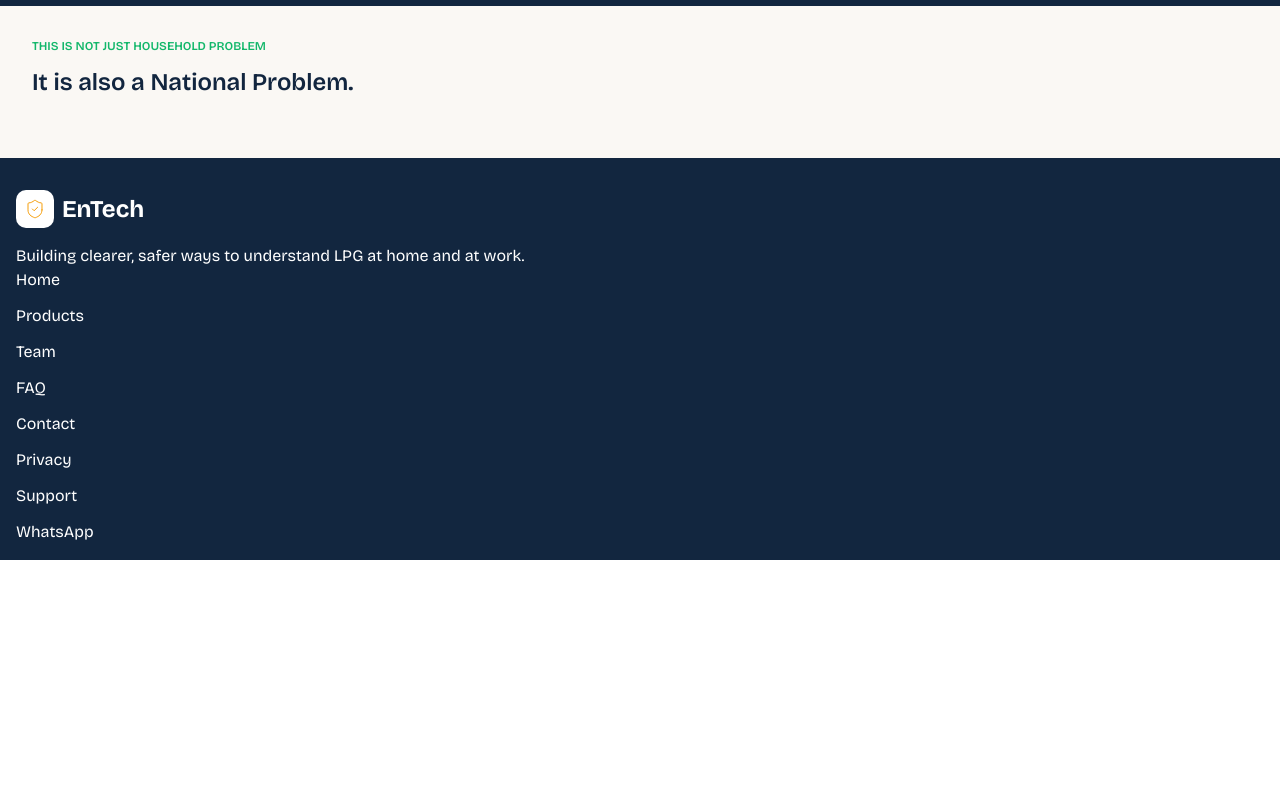
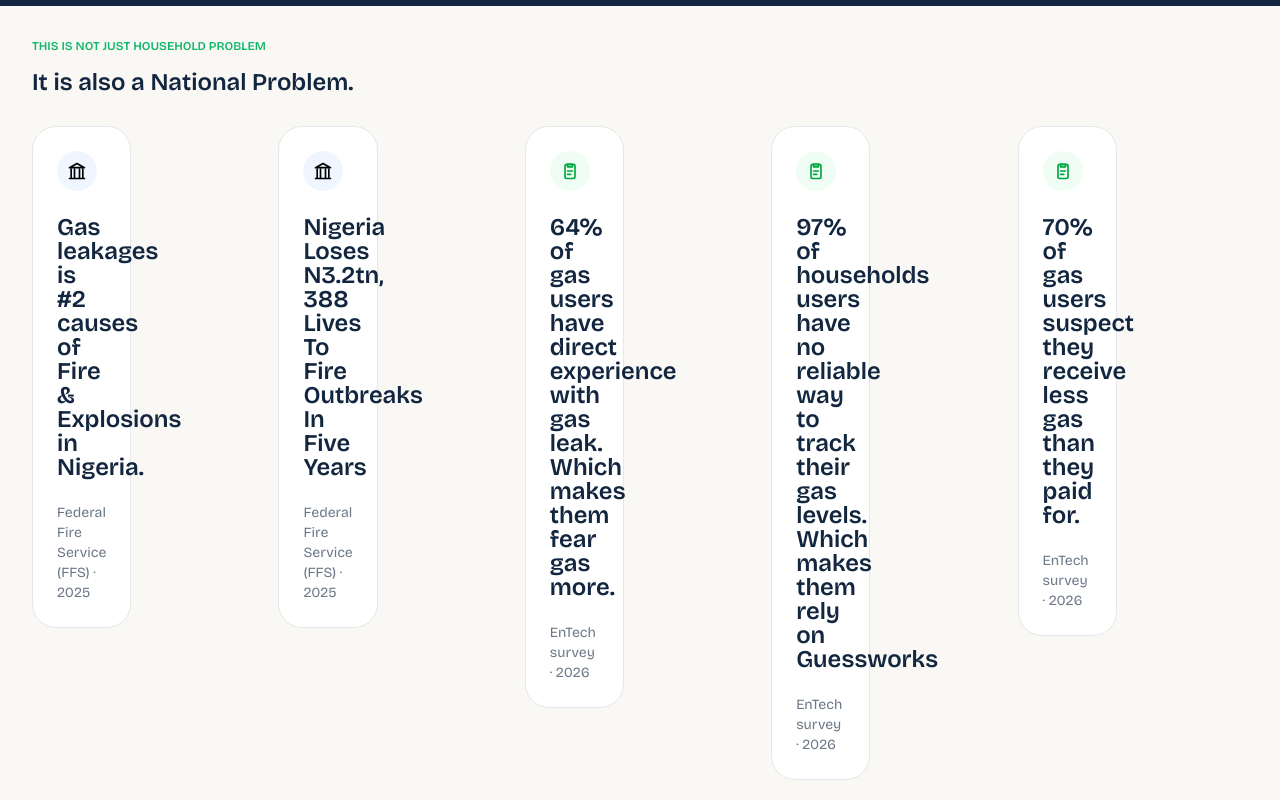
Before and after one commit to Adefenwa/entech, a Next.js app: page / in a window 1280 px wide. Shown: the part 800-1600 px from the top of the page. Before the commit the page ends 1360 px from the top, so only its background shows below. Built offline with nearby package versions, Linux system fonts and the light colour scheme.

Commit message:
feat: implement StatCard component and integrate stats data; update Research section layout

```diff
--- a/src/app/page.tsx
+++ b/src/app/page.tsx
@@ -42,7 +42,7 @@ export default function Home() {
           />
         </div>
       </section>
-      <section id="problem" className="bg-[#12263F] mx-auto py-4 md:py-8 ">
+      <section id="problem" className="bg-[#12263F] mx-auto py-20 md:py-8 ">
         <div
           id="problem--container"
           className="w-19/20 mx-auto md:flex md:justify-between items-end md:gap-10"
--- a/src/components/Research.tsx
+++ b/src/components/Research.tsx
@@ -1,6 +1,7 @@
 import Link from "next/link";
 import { ArrowLeft, ArrowRight } from "lucide-react";
-
+import StatCard from "./StatCard";
+import { stats } from "@/lib/stats";
 export default function Research() {
   return (
     <section className="bg-[#FAF8F4]  mx-auto py-4 md:py-8">
@@ -12,19 +13,28 @@ export default function Research() {
           It is also a National Problem.
         </h2>
         <div className="md:hidden flex items-center gap-4 justify-between">
-          <p className="text-[#6C7888] text-xs">Here is what we found...</p>
-          <div className="flex items-center gap-2">
+          <p className="text-[#6C7888] text-xs mb-4">
+            Here is what we found...
+          </p>
+          {/* <div className="flex items-center gap-2">
             <Link href="#" passHref>
               <ArrowLeft size={16} color="#12263F" strokeWidth={1.5} />
             </Link>
             <Link href="#" passHref>
               <ArrowRight size={16} color="#12263F" strokeWidth={1.5} />
             </Link>
-          </div>
+          </div> */}
         </div>
-        <div id="cards">
-
-        </div>
+        <ul
+          id="cards"
+          className="flex snap-x snap-mandatory gap-4 overflow-x-auto pb-4 lg:grid lg:grid-cols-5 lg:overflow-visible lg:pb-0"
+        >
+          {stats.map((stat) => (
+            <li key={stat.id} className="w-[70%] shrink-0 snap-start lg:w-auto">
+              <StatCard stat={stat} />
+            </li>
+          ))}
+        </ul>
       </div>
     </section>
   );
--- /dev/null
+++ b/src/components/StatCard.tsx
@@ -0,0 +1,45 @@
+import { Stat } from "@/lib/stats";
+function StatIcon({ kind }: { kind: Stat["kind"] }) {
+  return (
+    <svg
+      width="20"
+      height="20"
+      viewBox="0 0 24 24"
+      fill="none"
+      stroke="currentColor"
+      strokeWidth="2"
+      strokeLinecap="round"
+      strokeLinejoin="round"
+      aria-hidden="true"
+    >
+      {kind === "public" ? (
+        <path d="M3 21h18M5 21V10M9 21V10M15 21V10M19 21V10M12 3l9 5H3l9-5z" />
+      ) : (
+        <>
+          <rect x="6" y="4" width="12" height="17" rx="2" />
+          <path d="M9 4h6v3H9zM9 12h6M9 16h4" />
+        </>
+      )}
+    </svg>
+  );
+}
+
+export default function StatCard({ stat }: { stat: Stat }) {
+  return (
+    <article className="bg-[#fff] rounded-3xl border border-[#e5e7eb] p-4 md:p-6 flex flex-col gap-4 md:gap-6 w-full md:w-[calc(50%-1rem)] mb-3 md:mb-0">
+      <span
+        className={`flex h-10 w-10 items-center justify-center rounded-full ${
+          stat.kind === "public"
+            ? "bg-blue-50 text-brand"
+            : "bg-green-50 text-green-600"
+        }`}
+      >
+        <StatIcon kind={stat.kind} />
+      </span>
+      <h3 className="text-2xl/6 font-semibold text-[#12263F]">{stat.text}</h3>
+      <p className="text-[#6C7888] text-sm">
+        {stat.source} · {stat.date}
+      </p>
+    </article>
+  );
+}
--- /dev/null
+++ b/src/lib/stats.ts
@@ -0,0 +1,45 @@
+export type Stat = {
+  id: string;
+  kind: "public" | "survey"; // decides the icon (bank or clipboard)
+  text: string;
+  source: string;
+  date: string;
+};
+
+export const stats: Stat[] = [
+  {
+    id: "ffs-fire-cause",
+    kind: "public",
+    text: "Gas leakages is #2 causes of Fire & Explosions in Nigeria.",
+    source: "Federal Fire Service (FFS)",
+    date: "2025",
+  },
+  {
+    id: "ffs-losses",
+    kind: "public",
+    text: "Nigeria Loses N3.2tn, 388 Lives To Fire Outbreaks In Five Years",
+    source: "Federal Fire Service (FFS)",
+    date: "2025",
+  },
+  {
+    id: "survey-fear",
+    kind: "survey",
+    text: "64% of gas users have direct experience with gas leak. Which makes them fear gas more.",
+    source: "EnTech survey",
+    date: "2026",
+  },
+  {
+    id: "survey-tracking",
+    kind: "survey",
+    text: "97% of households users have no reliable way to track their gas levels. Which makes them rely on Guessworks",
+    source: "EnTech survey",
+    date: "2026",
+  },
+  {
+    id: "survey-less-gas",
+    kind: "survey",
+    text: "70% of gas users suspect they receive less gas than they paid for.",
+    source: "EnTech survey",
+    date: "2026",
+  },
+];
```
Also changed, not shown: src/lib/config.ts (deleted).
